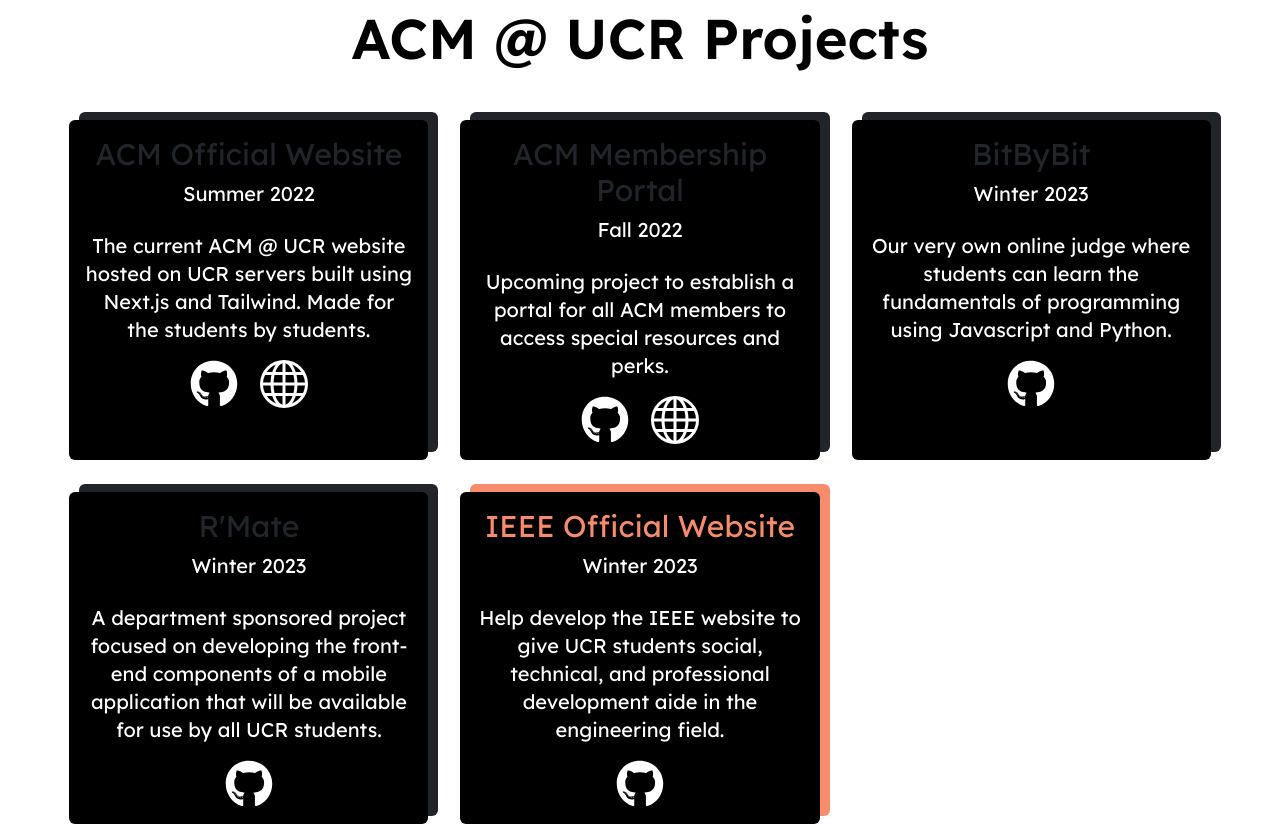
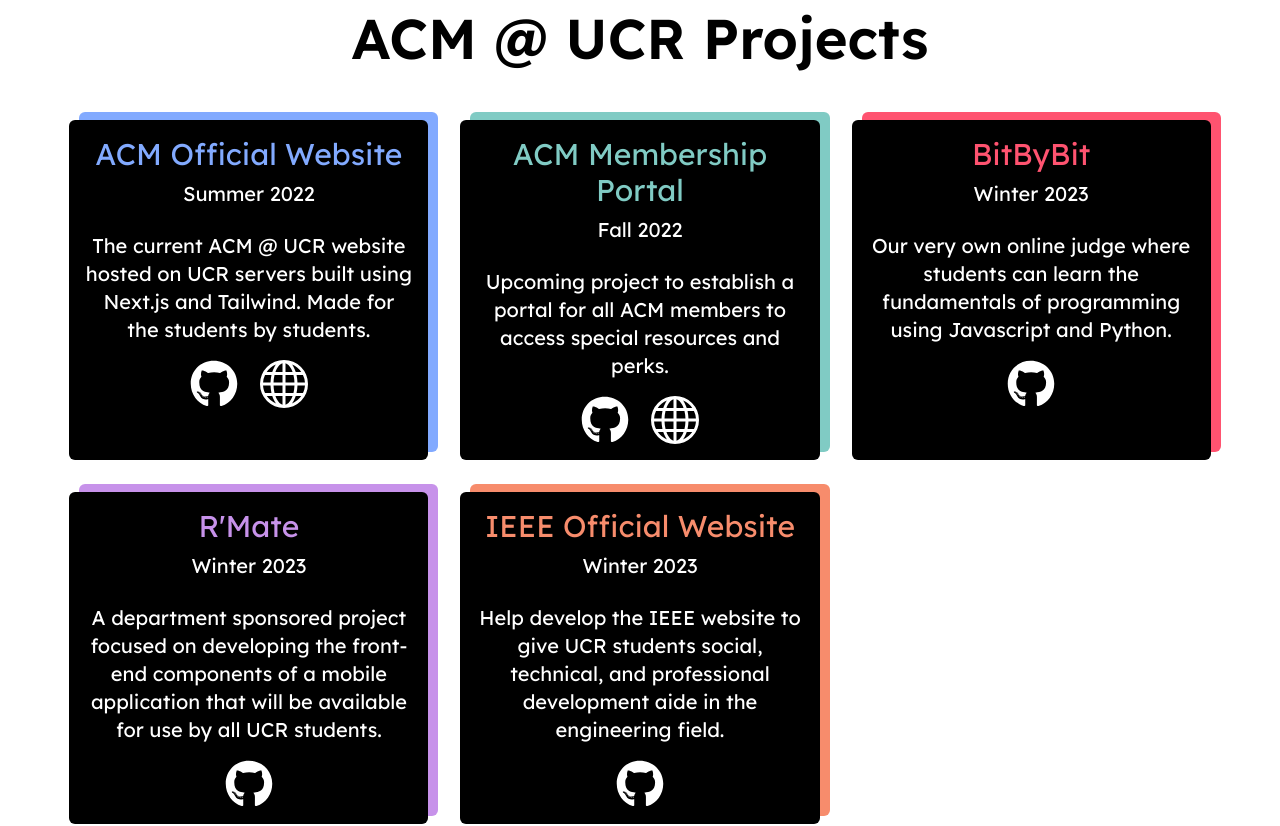
Before and after one commit to acm-ucr/acm-hydra, a Next.js app: page / in a window 1280 px wide. Shown: the part 2580-3406 px from the top of the page. Built offline with nearby package versions, Linux system fonts and the light colour scheme; no server answers.

Commit message:
fix colors

```diff
--- a/data/Projects.js
+++ b/data/Projects.js
@@ -6,8 +6,8 @@ const Projects = [
 			"The current ACM @ UCR website hosted on UCR servers built using Next.js and Tailwind. Made for the students by students.",
 		github: "https://github.com/acm-ucr/acm-dev",
 		deployed: "https://acm.cs.ucr.edu",
-		shadowcolor: "shadow-acm-green",
-		titlecolor: "text-acm-green",
+		shadowcolor: "shadow-acm-blue",
+		titlecolor: "text-acm-blue",
 	},
 	{
 		title: "ACM Membership Portal",
@@ -16,8 +16,8 @@ const Projects = [
 			"Upcoming project to establish a portal for all ACM members to access special resources and perks.",
 		github: "https://github.com/acm-ucr/membership-portal",
 		deployed: "https://membership-portal-prod-wyhkctdt6a-uw.a.run.app/",
-		shadowcolor: "shadow-acm-lightblue",
-		titlecolor: "text-acm-lightblue",
+		shadowcolor: "shadow-acm-marine",
+		titlecolor: "text-acm-marine",
 	},
 	{
 		title: "BitByBit",
@@ -26,8 +26,8 @@ const Projects = [
 			"Our very own online judge where students can learn the fundamentals of programming using Javascript and Python.",
 		github: "https://github.com/acm-ucr/bitByBIT",
 		deployed: "",
-		shadowcolor: "shadow-acm-purple",
-		titlecolor: "text-acm-purple",
+		shadowcolor: "shadow-acm-red",
+		titlecolor: "text-acm-red",
 	},
 	{
 		title: "R'Mate",
@@ -36,8 +36,8 @@ const Projects = [
 			"A department sponsored project focused on developing the front-end components of a mobile application that will be available for use by all UCR students.",
 		github: "https://github.com/acm-ucr/R-Mate.git",
 		deployed: "",
-		shadowcolor: "shadow-acm-pink",
-		titlecolor: "text-acm-pink",
+		shadowcolor: "shadow-acm-lightpurple",
+		titlecolor: "text-acm-lightpurple",
 	},
 	{
 		title: "IEEE Official Website",
```
